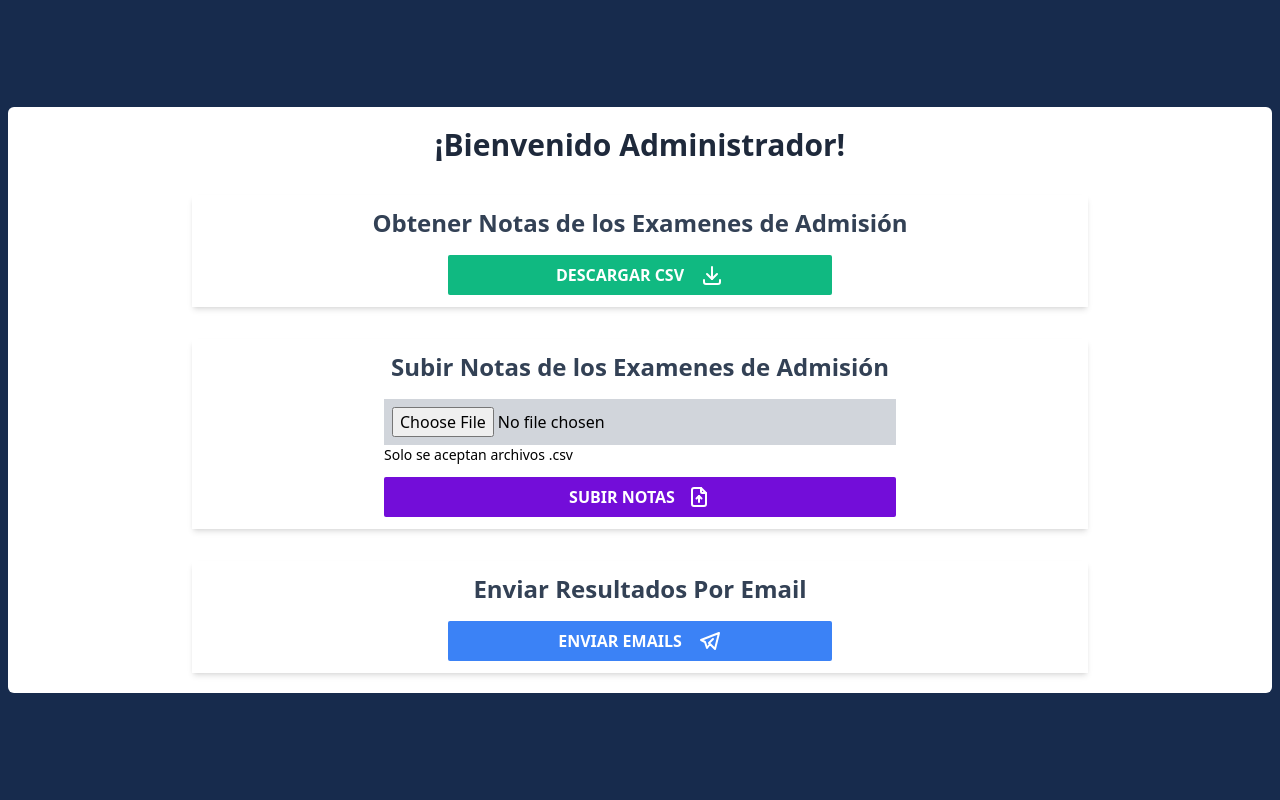
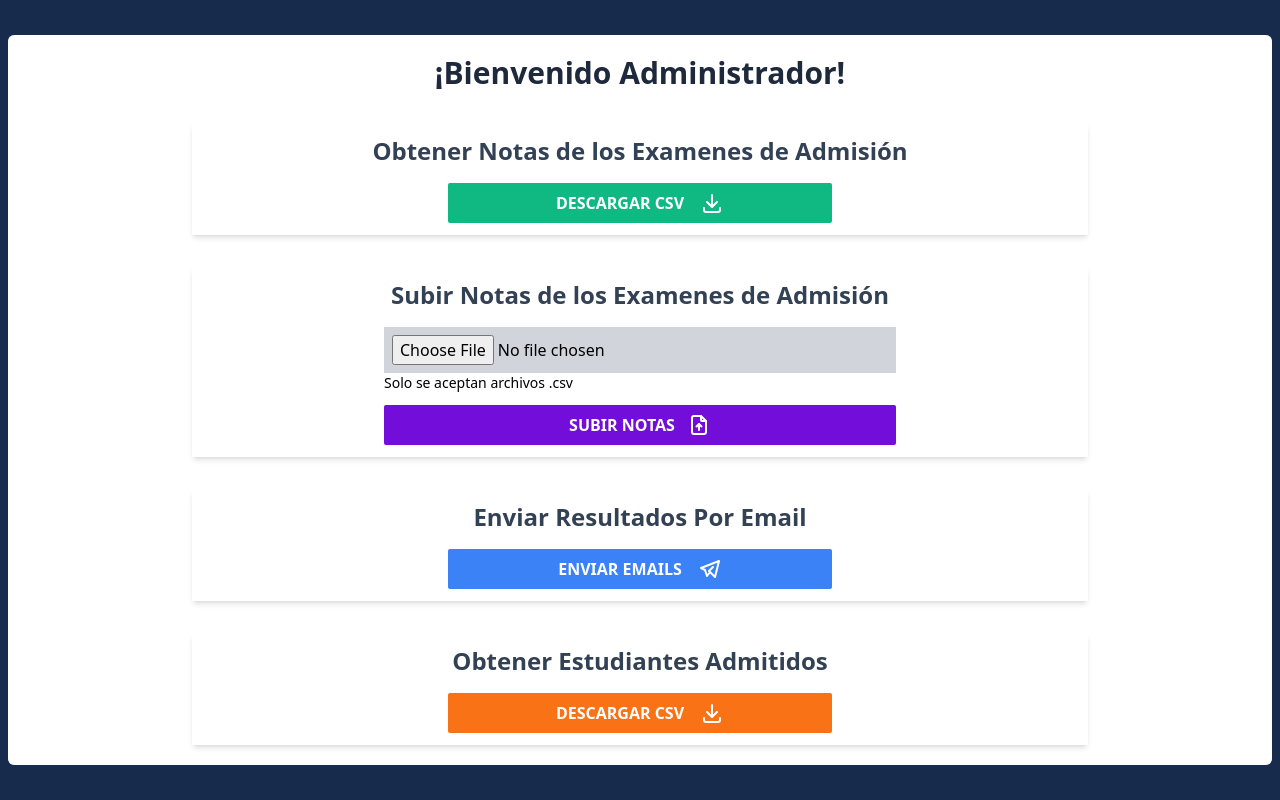
Before and after one commit to Ashe675/UCollege-Frontend, a React (Vite) app: page /admisiones/admin in a window 1280 px wide. Built offline with nearby package versions, Linux system fonts and the light colour scheme; no server answers.

Commit message:
add section download admitteds

```diff
--- /dev/null
+++ b/src/components/admin/GetStudentsAdmitteds.tsx
@@ -0,0 +1,90 @@
+import api from "@/lib/axios";
+import { IconDownload } from "@tabler/icons-react";
+import { isAxiosError } from "axios";
+import { useRef, useState } from "react";
+import { toast } from "react-toastify";
+
+export default function GetStudentsAdmitteds() {
+  const toastId = useRef<null | number | string>(null);
+  const [buttonDeactive, setButtonDeactive] = useState(false);
+
+  // Función para obtener el archivo CSV desde el backend
+  async function fetchCSV() {
+    const url = "/inscriptions/obtener/admitidos/CSV";
+    const response = await api.get(url, { responseType: "blob" });
+    return response.data;
+  }
+
+  // Función para descargar el archivo CSV
+  function downloadCSV(data: Blob, filename: string) {
+    const blob = new Blob([data], { type: "text/csv" });
+    const downloadUrl = window.URL.createObjectURL(blob);
+    const link = document.createElement("a");
+    link.href = downloadUrl;
+    link.setAttribute("download", filename);
+    document.body.appendChild(link);
+    link.click();
+    link.remove();
+    window.URL.revokeObjectURL(downloadUrl);
+  }
+
+  // Función principal para manejar la obtención y descarga del archivo CSV
+  async function handleGetCSVStudentsAdmitteds() {
+    try {
+      setButtonDeactive(true);
+      toastId.current = toast.loading("Descargando archivo...", {
+        position: "bottom-right",
+      });
+
+      const data = await fetchCSV();
+      downloadCSV(data, "estudiantes_admitidos.csv");
+      toast.update(toastId.current!, {
+        render: "¡Archivo descargado correctamente!",
+        type: "success",
+        isLoading: false,
+        autoClose: 3000,
+      });
+      setButtonDeactive(false);
+    } catch (error) {
+      handleError(error);
+    }
+  }
+
+  // Función para manejar errores
+  function handleError(error: unknown) {
+    if (isAxiosError(error) && error.response) {
+      toast.update(toastId.current!, {
+        render: "Error al descagar el archivo",
+        type: "error",
+        isLoading: false,
+        autoClose: 3000,
+        theme: "colored",
+      });
+    } else {
+      toast.update(toastId.current!, {
+        render: "Error al descagar el archivo, el servidor no responde",
+        type: "error",
+        isLoading: false,
+        autoClose: 3000,
+        theme: "colored",
+      });
+    }
+    setButtonDeactive(false);
+  }
+
+  return (
+    <section className="w-full md:max-w-4xl shadow-md p-3 bg-white mx-auto space-y-4">
+      <h2 className="text-xl sm:text-2xl text-slate-700 text-center font-bold">
+        Obtener Estudiantes Admitidos
+      </h2>
+      <button
+        onClick={handleGetCSVStudentsAdmitteds}
+        disabled={buttonDeactive}
+        className={`w-full md:max-w-sm bg-orange-500 p-2 uppercase font-semibold text-white mx-auto hover:bg-orange-600 flex justify-center gap-4 rounded-sm ${buttonDeactive && ' bg-gray-200 hover:bg-gray-200' }`}
+      >
+        Descargar CSV
+        <IconDownload stroke={2} />
+      </button>
+    </section>
+  );
+}
--- a/src/components/admin/UploadNotesSection.tsx
+++ b/src/components/admin/UploadNotesSection.tsx
@@ -51,6 +51,7 @@ export default function UploadNotesSection() {
         onSubmit={handleSubmit(handleSendGrades)}
         noValidate
         className=" w-full sm:max-w-lg mx-auto space-y-3"
+        hidden = {mutation.isPending}
       >
         <div className="  flex flex-col rounded-md">
           <input
--- a/src/components/admission/InscriptionForm.tsx
+++ b/src/components/admission/InscriptionForm.tsx
@@ -15,7 +15,7 @@ export default function InscriptionForm() {
     queryFn: getRegionalCenters,
   });
 
-  const { mutate } = useMutation({
+  const { mutate, isPending } = useMutation({
     mutationFn : createInscription,
     onError : (error) =>{
       toast.update(toastId.current!, {
@@ -123,6 +123,7 @@ export default function InscriptionForm() {
     <form
       onSubmit={handleSubmit(handleSendInscription)}
       noValidate
+      hidden = {isPending}
       className=" bg-white rounded-sm shadow-md p-4 space-y-6 mt-5 py-9 mb-12"
     >
       <div className=" space-y-1 flex flex-col">
@@ -140,9 +141,9 @@ export default function InscriptionForm() {
           {...register("name", {
             required: "Los nombres son obligatorios",
             pattern: {
-              value: /^[a-zA-ZÀ-ÿ]+(?: [a-zA-ZÀ-ÿ]+)?$/,
+              value: /^[A-ZÀ-Ÿ][a-zA-ZÀ-ÿ]*(?: [A-ZÀ-Ÿ][a-zA-ZÀ-ÿ]*)?$/,
               message:
-                "EL campo no puede contener números, ni espacios de más, debe ingresar obligatorio el primer nombre",
+                "EL campo no puede contener números, ni espacios de más, debe ingresar obligatorio el primer nombre, cada nombre debe empezar por mayúscula",
             },
           })}
         />
@@ -163,9 +164,9 @@ export default function InscriptionForm() {
           {...register("lastName", {
             required: "Los apellidos son obligatorios",
             pattern: {
-              value: /^[a-zA-ZÀ-ÿ]+(?: [a-zA-ZÀ-ÿ]+)?$/,
+              value: /^[A-ZÀ-Ÿ][a-zA-ZÀ-ÿ]*(?: [A-ZÀ-Ÿ][a-zA-ZÀ-ÿ]*)?$/,
               message:
-                "EL campo no puede contener números, ni espacios de más, debe ingresar obligatorio el primer apellido",
+                "EL campo no puede contener números, ni espacios de más, debe ingresar obligatorio el primer apellido, cada nombre debe empezar por mayúscula",
             },
           })}
         />
--- a/src/views/admin/AdminAdmission.tsx
+++ b/src/views/admin/AdminAdmission.tsx
@@ -2,6 +2,7 @@ import GetNotesSection from "@/components/admin/GetNotesSection";
 import UploadNotesSection from "../../components/admin/UploadNotesSection";
 import SendEmailSection from "@/components/admin/SendEmailSection";
 import { ToastContainer } from "react-toastify";
+import GetStudentsAdmitteds from "@/components/admin/GetStudentsAdmitteds";
 
 
 export default function AdminAdmission() {
@@ -14,6 +15,7 @@ export default function AdminAdmission() {
         <GetNotesSection />
         <UploadNotesSection />
         <SendEmailSection />
+        <GetStudentsAdmitteds/>
       </div>
       <ToastContainer pauseOnHover={false} pauseOnFocusLoss={false} />
     </div>
```
